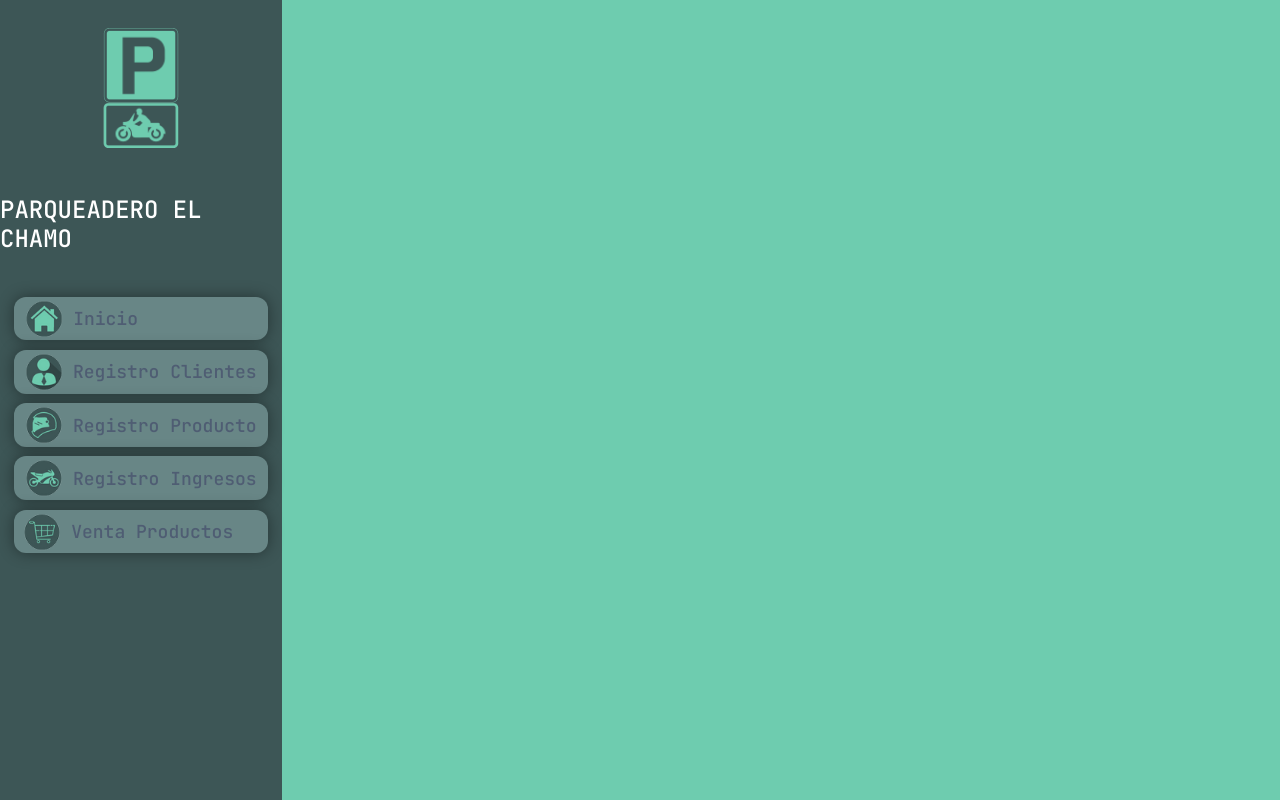
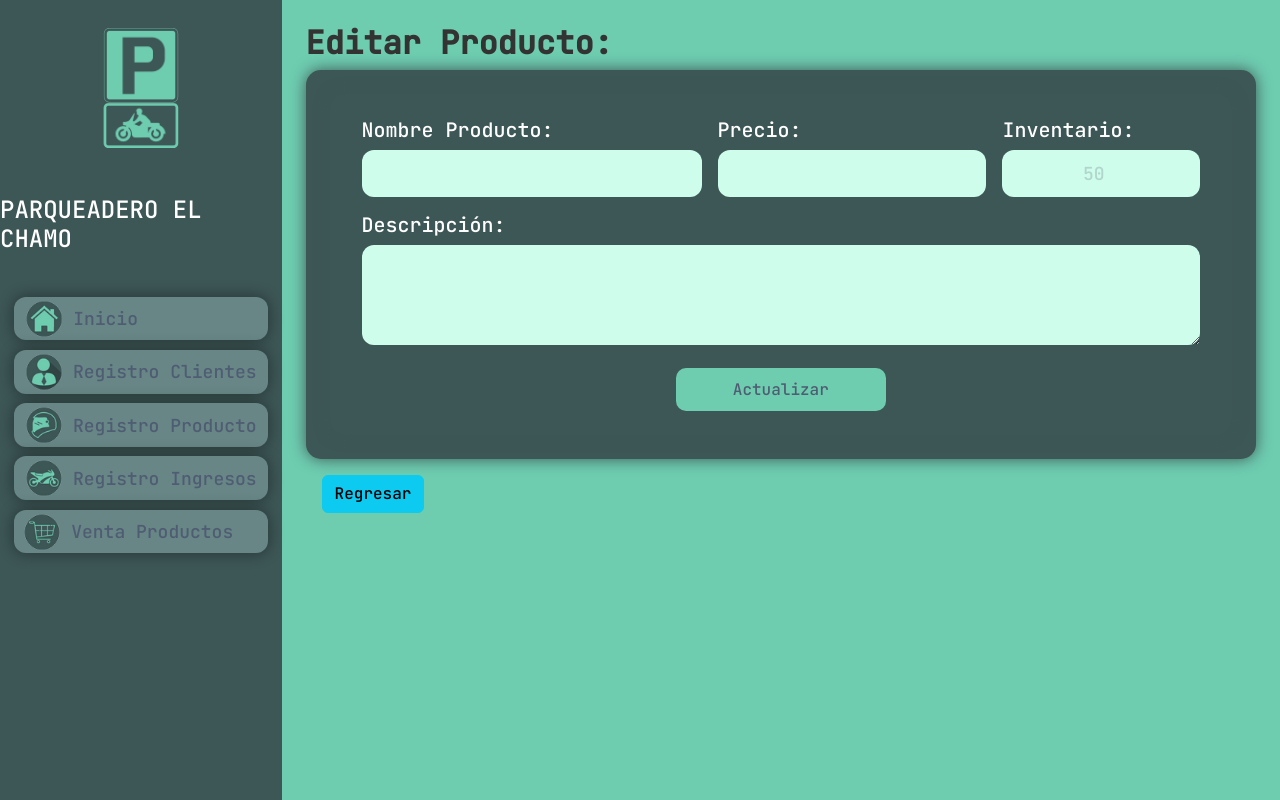
Before and after one commit to JoseaSosa24/parqueaderoApp, a React (Vite) app: page /productos/editarProducto/1 in a window 1280 px wide. Built offline with nearby package versions, Linux system fonts and the light colour scheme; no server answers.

Commit message:
Se realiza componente actuluzarProducto y se configura.

```diff
--- a/src/components/helpers/Formularios/Clientes/EditarCliente.jsx
+++ b/src/components/helpers/Formularios/Clientes/EditarCliente.jsx
@@ -47,7 +47,8 @@ export const EditarCliente = () => {
             "celular": celular
 
         })
-         navigate('/clientes')
+        correcto()
+        navigate('/clientes')
     }
 
     const handleOnChange = ({ target }) => {
@@ -96,7 +97,7 @@ export const EditarCliente = () => {
     const correcto = (e) => {
         swal({
             title: "Mensaje de éxito",
-            text: "¡Cliente agregado correctamente!",
+            text: "¡Cliente actualizado correctamente!",
             icon: "success",
             buttons: "ok"
         })
@@ -200,7 +201,7 @@ export const EditarCliente = () => {
                         )}
                     </Formik>
                 </section>
-                    <Link className="mt-3 m-3 btn btn-info " to={"/clientes"}>Regresar</Link>
+                <Link className="mt-3 m-3 btn btn-info " to={"/clientes"}>Regresar</Link>
             </section>
         </>
 
--- /dev/null
+++ b/src/components/helpers/Formularios/Productos/EditarProducto.jsx
@@ -0,0 +1,180 @@
+import axios from "axios";
+import { useEffect, useState } from "react";
+import { Link, useNavigate, useParams } from "react-router-dom";
+
+const URI = 'http://localhost:3100/productos/'
+
+import React from 'react'
+import { Titulo } from "../Titulo";
+import { FormInput } from "../FormInput";
+import { Button } from "../Button";
+import { Mensaje } from "../Mensaje";
+import { Formik, Form, Field, ErrorMessage } from "formik";
+
+export const EditarProducto = () => {
+    /* let documento, nombre, correo, direccion, celular; */
+    const [nombreProducto, setNombreProducto] = useState('');
+    const [precio, setPrecio] = useState('');
+    const [descripcion, setDescripcion] = useState('');
+    const [inventario, setInventario] = useState('');
+    const [formularioValido, setFormularioValido] = useState(null);
+    const navigate = useNavigate()
+    const { id } = useParams()
+
+    const expresionRegular = {
+        usuario: /^[a-zA-Z0-9\_]{4,16}$/, // Letras, numeros, guion_bajo
+        nombre: /^[a-zA-ZÀ-ÿ\s]{3,20}$/, // Letras y espacios, pueden llevar acentos.
+        password: /^.{4,12}$/, // 4 a 12 digitos
+        correo: /^[a-zA-Z0-9_.+-]+@[a-zA-Z0-9-]+\.[a-zA-Z0-9-.]+$/,
+        documento: /^\d{9,10}$/,
+        celular: /^\d{10}$/
+    };
+
+    //procedimiento para actualizar
+    const updateProducto = async (e) => {
+        /* e.preventDefault() */
+        await axios.put(URI + id, {
+            nombreProducto: nombreProducto,
+            precio: precio,
+            descripcion: descripcion,
+            inventario: inventario,
+        })
+        correcto()
+        navigate('/productos')
+
+
+    }
+
+    const handleOnChange = ({ target }) => {
+        const { name, value } = target;
+        if (name == "nombreProducto") {
+            setNombreProducto(value)
+        }
+        if (name == "precio") {
+            setPrecio(value)
+        }
+        if (name == "descripcion") {
+            setDescripcion(value)
+        }
+
+        if (name == "inventario") {
+            setInventario(value)
+        }
+        /*   setValoresForm({...valoresForm, [name]: value}) */
+    }
+
+
+
+    useEffect(() => {
+        getProductoById()
+    }, [])
+    const getProductoById = async () => {
+        let res = await axios.get(URI + id)
+        console.table(res.data);
+        setNombreProducto(res.data.nombreProducto)
+        console.log(nombreProducto)
+        setPrecio(res.data.precio)
+        console.log(precio)
+        setDescripcion(res.data.descripcion)
+        console.log(descripcion)
+        setInventario(res.data.inventario)
+        console.log(inventario)
+    }
+    /* set */
+
+    const correcto = (e) => {
+        swal({
+            title: "Mensaje de éxito",
+            text: "¡Producto actualizado correctamente!",
+            icon: "success",
+            buttons: "ok"
+        })
+    }
+
+    return (
+        <>
+            <section className="registro-cliente m-4">
+                <Titulo textTitulo={"Editar Producto: "} />
+                <section className="formulario d-flex align-items-center justify-content-center p-4">
+
+                    <Formik enableReinitialize={true}
+                        initialValues={{
+                            documento: '',
+                            nombre: '',
+                            correo: '',
+                            direccion: '',
+                            celular: ''
+                        }}
+
+                        onSubmit={(valores, { }) => {
+                            updateProducto()
+                            /* cambiarFormularioEnviado(true); */
+
+                        }}
+                    >
+                        {({ errors, touched }) => (
+                            <section className="formulario d-flex align-items-center justify-content-center p-4 w-100">
+                                <Form className="formulario-clientes row col-12 d-flex g-3 ">
+                                    <FormInput
+                                        classSection={"col-5"}
+                                        title={"Nombre Producto:"}
+                                        /*error={errors.nombreProducto}
+                                        touched={touched.nombreProducto}*/
+                                        tipoInput={"text"}
+                                        inputId={"nombreProducto"}
+                                        inputName="nombreProducto"
+                                        value={nombreProducto}
+                                        onChange={(e) => handleOnChange(e)}
+                                    />
+                                    <FormInput
+                                        classSection={"col-4"}
+                                        title={"Precio:"}
+                                        /*error={errors.precio}
+                                        touched={touched.precio}*/
+                                        tipoInput={"number"}
+                                        inputId={"precio"}
+                                        inputName="precio"
+                                        value={precio}
+                                        onChange={(e) => handleOnChange(e)}
+                                    />
+                                    <FormInput
+                                        classSection={"col-3"}
+                                        title={"Inventario:"}
+                                        /*error={errors.inventario}
+                                        touched={touched.inventario}*/
+                                        tipoInput={"number"}
+                                        inputId={"inventario"}
+                                        inputName="inventario"
+                                        inputPlaceholder={"50"}
+                                        value={inventario}
+                                        onChange={(e) => handleOnChange(e)}
+                                    />
+                                    <section className={"textarea col-12"}>
+                                        <h3 className={!(errors.descripcion && touched.descripcion) ? "text-white fs-5" : "text-danger fs-5"}>Descripción:</h3>
+                                        <Field className={!(errors.descripcion && touched.descripcion) ? "textarea" : "border border-danger border-3 rounded-4"}
+                                            component="textarea"
+                                            id="descripcion"
+                                            name="descripcion"
+                                            rows="4"
+                                            value={descripcion}
+                                            onChange={(e) => handleOnChange(e)}
+                                        >
+                                        </Field>
+                                        {/* <ErrorMessage name="descripcion" component={() => (<section className="error text-danger">{errors.descripcion}</section>)} /> */}
+                                    </section>
+
+                                    <Button clase={'form-button d-flex justify-content-center col-12'}
+                                        classButton={'guardar form-button col-3'}
+                                        textButton={'Actualizar'} type={'submit'} />
+                                </Form>
+                            </section>
+
+                        )}
+                    </Formik>
+                </section>
+                <Link className="mt-3 m-3 btn btn-info " to={"/productos"}>Regresar</Link>
+            </section>
+        </>
+
+    )
+}
--- a/src/components/helpers/Formularios/table/TableProductos.jsx
+++ b/src/components/helpers/Formularios/table/TableProductos.jsx
@@ -162,7 +162,7 @@ export const TableProductos = ({
                 <td>{producto.descripcion}</td>
                 <td>{producto.inventario}</td>
                 <td>
-                  <Link>
+                  <Link to={"editarProducto/"+producto.idProducto}>
                     <button className="btn botones">
                       <img
                         className="iconos-botones"
--- a/src/components/layout/Main.jsx
+++ b/src/components/layout/Main.jsx
@@ -8,6 +8,7 @@ import { Ventas } from "../helpers/Formularios/Ventas/Ventas";
 import { createBrowserRouter, RouterProvider } from 'react-router-dom'
 import { PaginaError404 } from "../helpers/Error/PaginaError404";
 import { EditarCliente } from "../helpers/Formularios/Clientes/EditarCliente";
+import { EditarProducto } from "../helpers/Formularios/Productos/EditarProducto";
 
 
 export const Main = () => {
@@ -55,6 +56,7 @@ export const Main = () => {
         <Route path='/clientes' element={<Clientes />} />
         <Route path='/clientes/editarCliente/:id' element={<EditarCliente />} />
         <Route path='/productos' element={<Productos />} />
+        <Route path='/productos/editarProducto/:id' element={<EditarProducto />} />
         <Route path='/ingresos' element={<Ingresos />} />
         <Route path='/ventas' element={<Ventas />} />
       </Routes>
```
